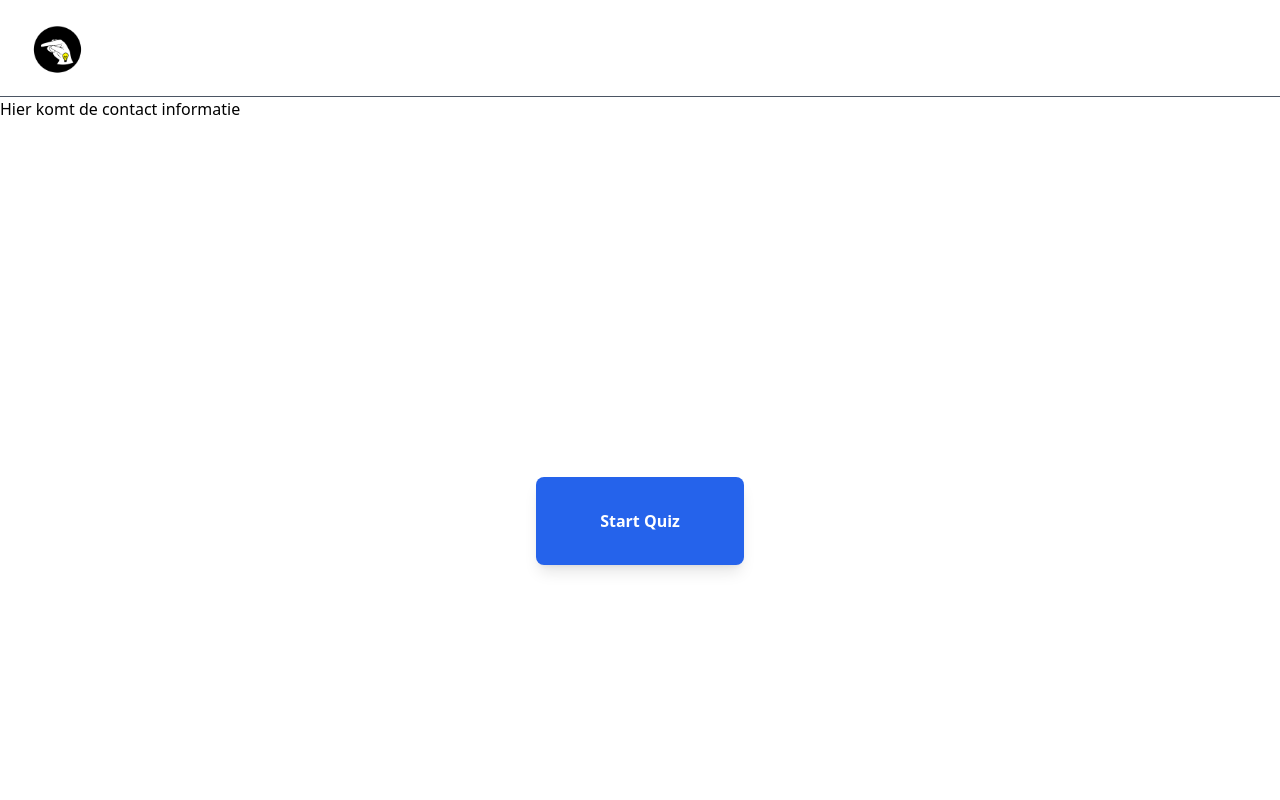
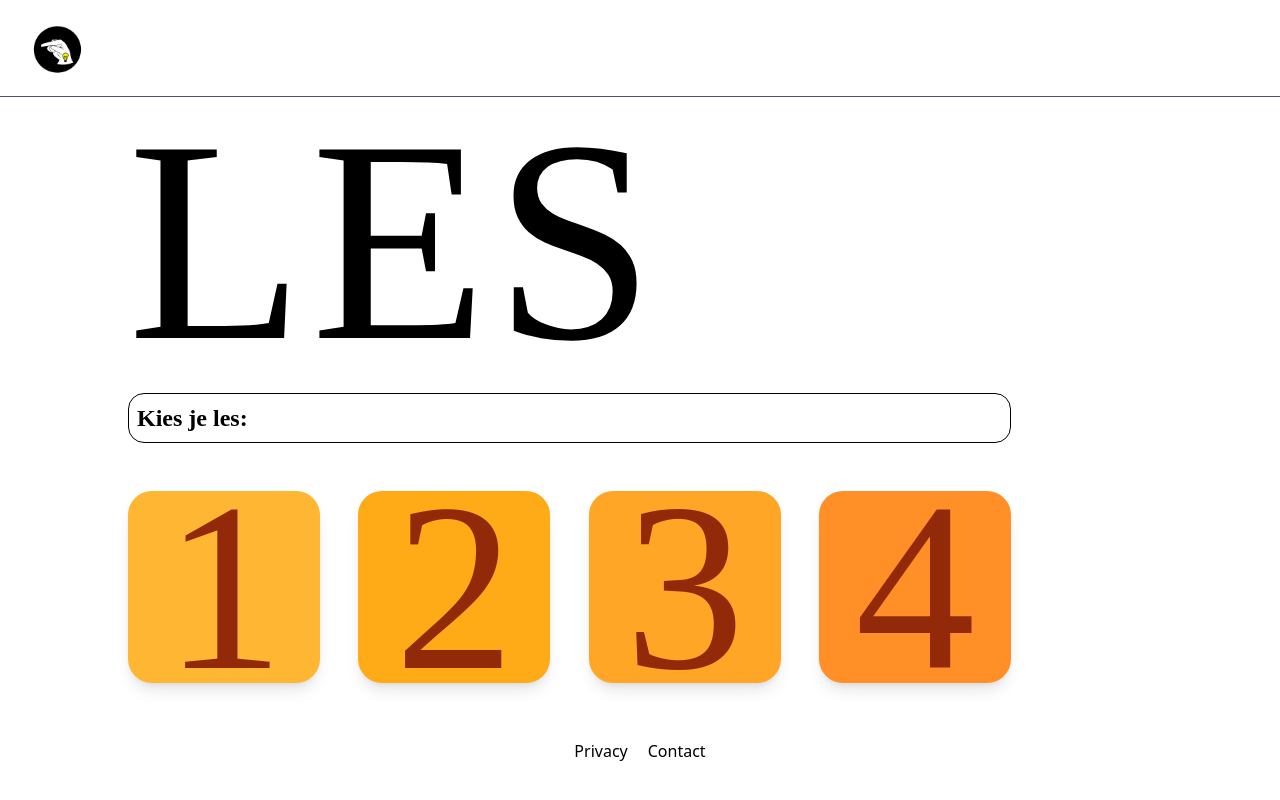
Before and after one commit to Chrisssss15/TLE-2-Frontend, a React (Vite) app: page /grammar in a window 1280 px wide. Shown: the top 800 px of the page. Built offline with nearby package versions, Linux system fonts and the light colour scheme; a web font is replaced by a local one.

Commit message:
grammar links fixed

```diff
--- a/src/App.jsx
+++ b/src/App.jsx
@@ -43,8 +43,9 @@ const router = createBrowserRouter([{
             path:"/contact",
             element: <Contact/>
         },
+
         {
-            path:"/grammar",
+            path:"/grammar-quiz",
             element: <Grammar_quiz/>
         },
 
@@ -64,7 +65,7 @@ const router = createBrowserRouter([{
         },
 
         {
-            path:"/grammatica",
+            path:"/grammar",
             element: <Grammatica/>
         },
 
--- a/src/Grammatica.jsx
+++ b/src/Grammatica.jsx
@@ -1,3 +1,4 @@
+import {Link} from "react-router-dom";
 
 
 function Grammatica() {
@@ -5,27 +6,42 @@ function Grammatica() {
         <div className="container mx-auto px-[10vw]">
             <div className="mb-6">
                 <h2 className="text-[18rem] leading-none text-left font-Slickybohem tracking-wide">LES</h2>
-                <h4 className="text-2xl w-[69vw] font-semibold border border-black rounded-2xl p-2 my-2 inline-block font-Strawford">Kies je
+                <h4 className="text-2xl w-[69vw] font-semibold border border-black rounded-2xl p-2 my-2 inline-block font-Strawford">Kies
+                    je
                     les:</h4>
             </div>
 
+
             <div className="flex justify-left gap-[3vw] my-10">
+
+                <Link to="/grammar-quiz">
                     <div className="w-[15vw] h-[15vw] bg-orange1 flex items-center justify-center text-[15rem] rounded-3xl text-orangeLetter shadow-lg
         transition-transform duration-800 ease-in-out font-Slickybohem hover:-translate-y-2 hover:shadow-2xl">
                         1
                     </div>
+                </Link>
+
+                <Link to="/grammar-quiz">
                     <div className="w-[15vw] h-[15vw] bg-orange2 flex items-center justify-center text-[15rem] rounded-3xl text-orangeLetter shadow-lg
         transition-transform duration-800 ease-in-out font-Slickybohem hover:-translate-y-2 hover:shadow-2xl">
                         2
                     </div>
+                </Link>
+
+                <Link to="/grammar-quiz">
                     <div className="w-[15vw] h-[15vw] bg-orange3 flex items-center justify-center text-[15rem] rounded-3xl text-orangeLetter shadow-lg
         transition-transform duration-800 ease-in-out font-Slickybohem hover:-translate-y-2 hover:shadow-2xl">
                         3
                     </div>
+                </Link>
+
+
+                <Link to="/grammar-quiz">
                     <div className="w-[15vw] h-[15vw] bg-orange4 flex items-center justify-center text-[15rem] rounded-3xl text-orangeLetter shadow-lg
         transition-transform duration-800 ease-in-out font-Slickybohem hover:-translate-y-2 hover:shadow-2xl">
                         4
                     </div>
+                </Link>
             </div>
 
 
--- a/src/Home.jsx
+++ b/src/Home.jsx
@@ -49,7 +49,7 @@ function Homepage() {
             </div>
 
             <div className="flex flex-col justify-center gap-[5vw] px-[10vw] b-[10vh] mb-[10vh] md:flex-row">
-                <Link to="/grammatica">
+                <Link to="/grammar">
 
                     <div
                         className="bg-orangeHome border-4 border-black shadow-xl rounded-[7.8rem] flex-1 hover:-translate-y-1 transition-transform">
```
Lines whose indentation alone changed are shown as unchanged.
